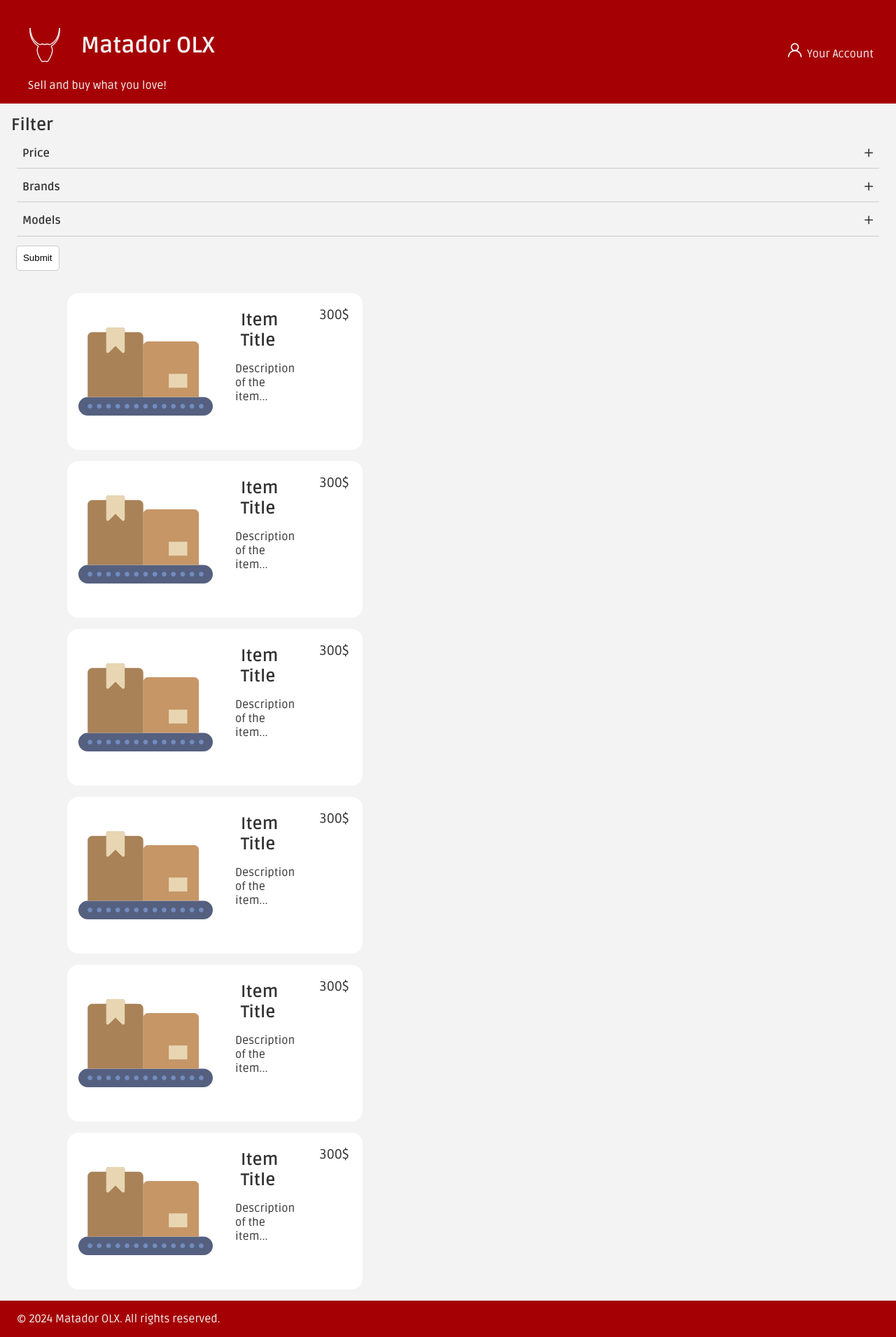
After one commit to Mansur-Mustafin/LTW-Pre-Loved, a PHP site: page /pages/login_register.html in a window 1280 px wide. The commit adds this page. Shown: the whole page at 70% size. Run offline with PHP 8.4, Linux system fonts and the light colour scheme.

Commit message:
refactor grid

```diff
--- a/css/layout.css
+++ b/css/layout.css
@@ -2,15 +2,11 @@
 /* Main layout */
 body{
     background-color: var(--matador-grey);
-    display: grid;
-    grid-template-columns: 1fr 2fr;
-    grid-template-rows: auto 1fr auto;
-
-    & > header{
-        grid-column-end: 2 span;
-    }
-    & > footer{
-        grid-column-end: 2 span;
+    main{
+        max-width: 70em;
+        margin: 0 auto;
+        display: grid;
+        grid-template-columns: 1fr 2fr;
     }
 }
 
--- a/pages/index.html
+++ b/pages/index.html
@@ -30,6 +30,8 @@
 
 
     </header>
+
+    <main>
         <div id="related">
             <h2>Filter</h2>
             <form action="#" method="get" id="filter">
@@ -74,7 +76,6 @@
                 <button type="submit">Submit</button>
             </form>
         </div>
-    <main>
         <section id="items">
             <article class="item">
                 <img src="../assets/img/default_item.svg" alt="Item Image">
--- /dev/null
+++ b/pages/login_register.html
@@ -0,0 +1,120 @@
+<!DOCTYPE html>
+<html lang="en">
+<head>
+    <meta charset="UTF-8">
+    <meta name="viewport" content="width=device-width, initial-scale=1.0">
+    <link href="../css/style.css" rel="stylesheet">
+    <link href="../css/layout.css" rel="stylesheet">
+    <link href="../css/form.css" rel="stylesheet">
+    <title>OLtwX</title>
+</head>
+<body>
+<header>
+
+    <div id="logo">
+        <a href="index.html">
+            <img src="../assets/img/logo.svg" alt="Matador OLX Logo" class="logo">
+            <h1>Matador OLX</h1>
+            <p>Sell and buy what you love!</p>
+        </a>
+    </div>
+
+
+    <nav id="header-menu">
+        <ul>
+            <li><img src="../assets/img/account-icon.svg" alt="account-icon"><a href="login_register.html">Your Account</a></li>
+        </ul>
+    </nav>
+
+
+</header>
+<div id="related">
+    <h2>Filter</h2>
+    <form action="#" method="get" id="filter">
+
+        <div class="filter-element">
+            <label>
+                <input type="checkbox">
+                <h4>Price</h4>
+            </label>
+            <ul>
+                <li><label><input type="checkbox" name="brand" value="apple">Apple</label></li>
+                <li><label><input type="checkbox" name="brand" value="asus">Asus</label></li>
+                <li><label><input type="checkbox" name="brand" value="razer">Razer</label></li>
+            </ul>
+        </div>
+
+        <div class="filter-element">
+            <label>
+                <input type="checkbox">
+                <h4>Brands</h4>
+            </label>
+            <ul>
+                <li><label><input type="checkbox" name="brand" value="apple">Apple</label></li>
+                <li><label><input type="checkbox" name="brand" value="asus">Asus</label></li>
+                <li><label><input type="checkbox" name="brand" value="razer">Razer</label></li>
+            </ul>
+        </div>
+
+        <div class="filter-element">
+            <label>
+                <input type="checkbox">
+                <h4>Models</h4>
+            </label>
+            <ul>
+                <li><label><input type="checkbox" name="brand" value="Macbook">Macbook</label></li>
+                <li><label><input type="checkbox" name="brand" value="ROG">ROG</label></li>
+                <li><label><input type="checkbox" name="brand" value="TUF">TUF</label></li>
+                <li><label><input type="checkbox" name="brand" value="ZenBook">ZenBook</label></li>
+            </ul>
+        </div>
+
+        <button type="submit">Submit</button>
+    </form>
+</div>
+<main>
+    <section id="items">
+        <article class="item">
+            <img src="../assets/img/default_item.svg" alt="Item Image">
+            <h3>Item Title</h3>
+            <p>Description of the item...</p>
+            <p class="price">300</p><p class="coin">$</p>
+        </article>
+        <article class="item">
+            <img src="../assets/img/default_item.svg" alt="Item Image">
+            <h3>Item Title</h3>
+            <p>Description of the item...</p>
+            <p class="price">300</p><p class="coin">$</p>
+        </article>
+        <article class="item">
+            <img src="../assets/img/default_item.svg" alt="Item Image">
+            <h3>Item Title</h3>
+            <p>Description of the item...</p>
+            <p class="price">300</p><p class="coin">$</p>
+        </article>
+        <article class="item">
+            <img src="../assets/img/default_item.svg" alt="Item Image">
+            <h3>Item Title</h3>
+            <p>Description of the item...</p>
+            <p class="price">300</p><p class="coin">$</p>
+        </article>            <article class="item">
+        <img src="../assets/img/default_item.svg" alt="Item Image">
+        <h3>Item Title</h3>
+        <p>Description of the item...</p>
+        <p class="price">300</p><p class="coin">$</p>
+    </article>
+        <article class="item">
+            <img src="../assets/img/default_item.svg" alt="Item Image">
+            <h3>Item Title</h3>
+            <p>Description of the item...</p>
+            <p class="price">300</p><p class="coin">$</p>
+        </article>
+    </section>
+</main>
+
+<footer>
+    <p>&copy; 2024 Matador OLX. All rights reserved.</p>
+</footer>
+
+</body>
+</html>
```
Lines whose indentation alone changed are shown as unchanged.
